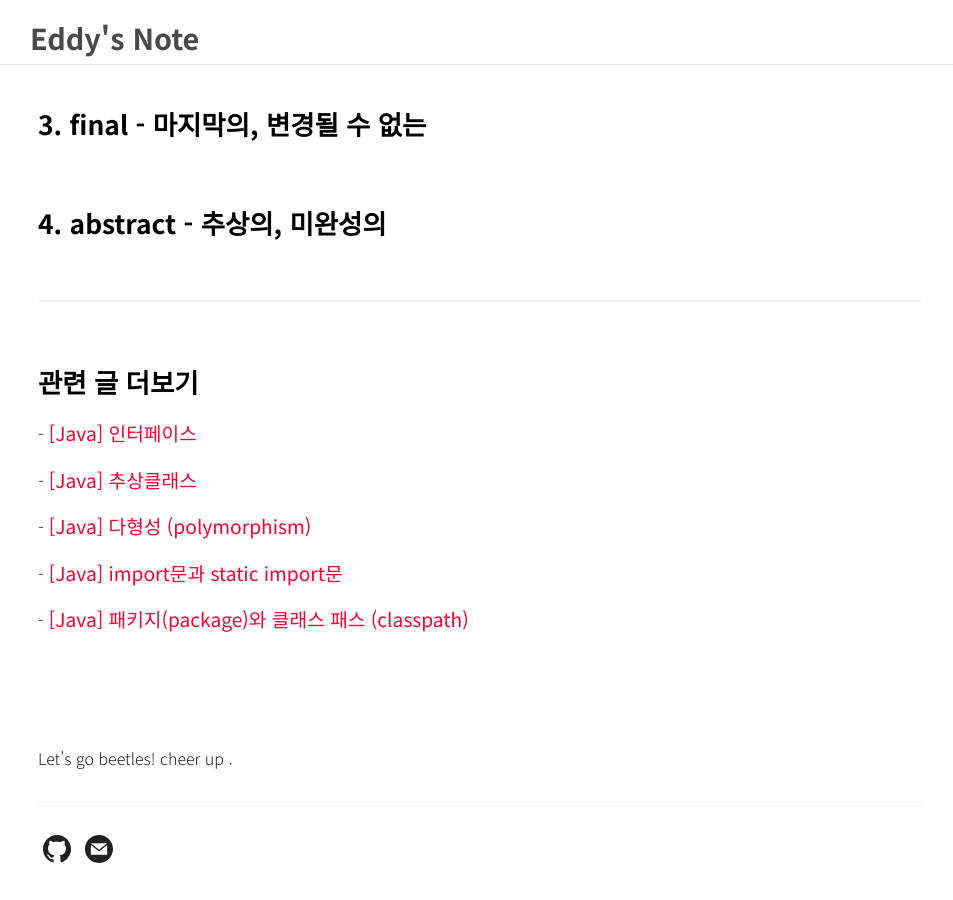
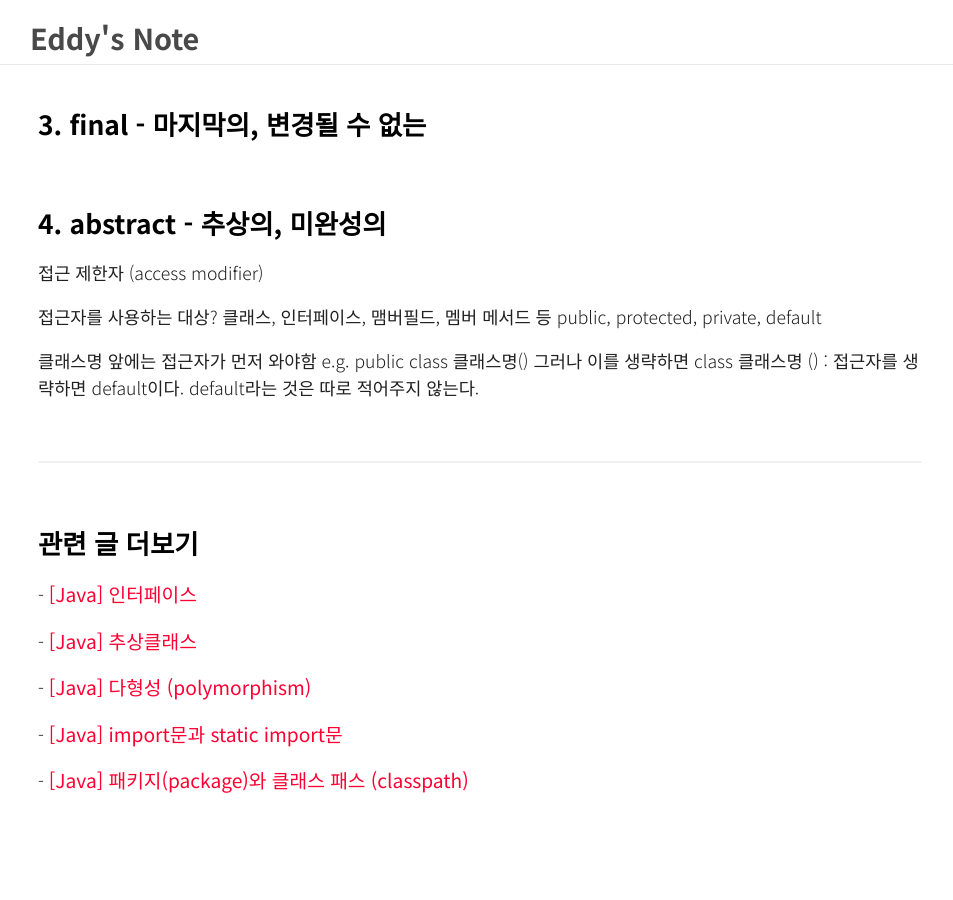
Before and after one commit to solusean/solusean.github.io, a Jekyll site: the page built from _posts/2021-06-14-Java054-modifier.md, in a window 1280 px wide and 900 px high, scrolled down 1336 px. Shown: the whole window, without its empty margins (160-1113 px from the left). Built offline with Jekyll 4.4.1, drawn with Linux system fonts in a browser that asks for light colours; comment, search, counter and statistics services are not loaded.

Commit message:
Update 2021-06-14-Java054-modifier.md

```diff
--- a/_posts/2021-06-14-Java054-modifier.md
+++ b/_posts/2021-06-14-Java054-modifier.md
@@ -50,3 +50,17 @@
 
 
 ## 4. abstract - 추상의, 미완성의
+
+
+
+
+접근 제한자 (access modifier)
+
+접근자를 사용하는 대상? 클래스, 인터페이스, 맴버필드, 멤버 메서드 등
+public, protected, private, default
+
+클래스명 앞에는 접근자가 먼저 와야함
+e.g. public class 클래스명()
+그러나 이를 생략하면
+class 클래스명 () : 접근자를 생략하면 default이다.
+default라는 것은 따로 적어주지 않는다.
```
